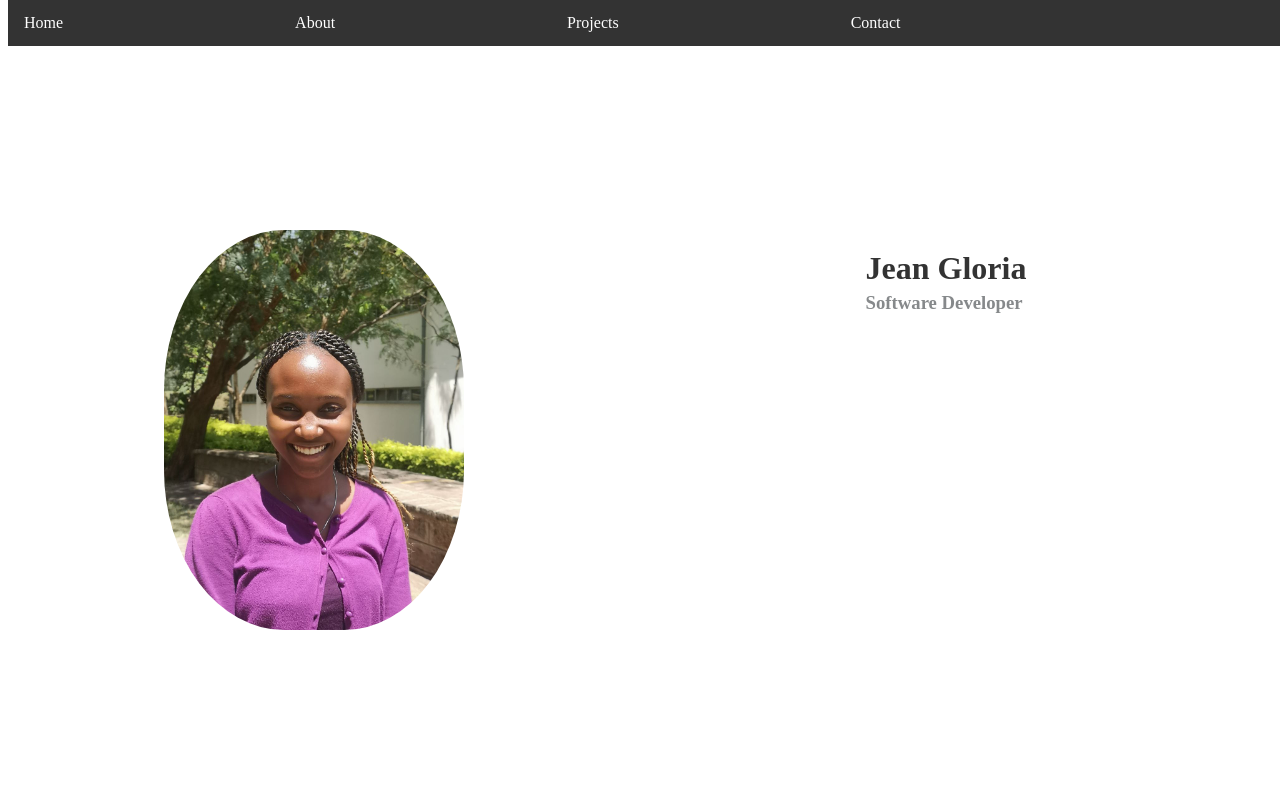
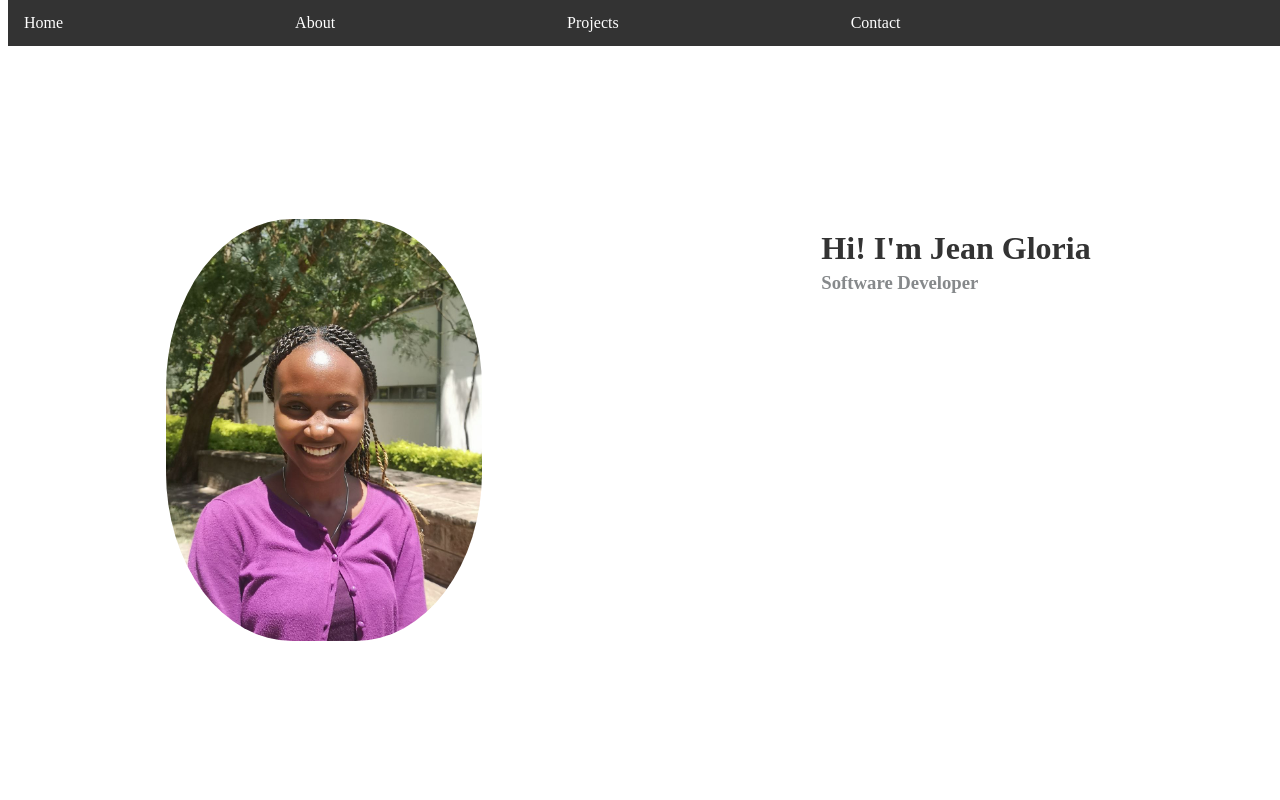
Before and after one commit to JeanWasike/estdev-portfolio, a plain HTML site: page index.html in a window 1280 px wide. Shown: the top 800 px of the page. Drawn offline with Linux system fonts and the light colour scheme.

Commit message:
fix: fixed styling for headline

```diff
--- a/index.html
+++ b/index.html
@@ -35,7 +35,7 @@
         </div>
         <div class="welcome-content column-item">
             <div class="table-cell">
-                <h1>Jean Gloria</h1>
+                <h1>Hi! I'm Jean Gloria</h1>
                 <h3><span>Software Developer</span></p>
             </div>
         </div>
--- a/style.css
+++ b/style.css
@@ -46,6 +46,7 @@
   }
 
   /* Welcome Section */
+
   #welcome-section {
     display: flex;
     height: 100vh;
@@ -68,7 +69,7 @@
 
   .welcome-image {
     max-width: 50%;
-      max-height: 50vh;
+      max-height: 100vh;
       width: auto;
       height: auto;
       border-radius: 40%;
@@ -83,7 +84,6 @@
       display: flex;
       align-items: flex-start;
       justify-content: center;
-      padding: 20px;
       box-sizing: border-box;
       margin-top: 200px;
   }
```
